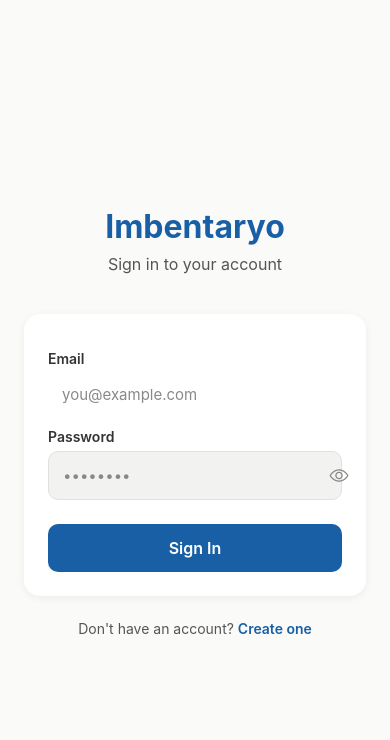
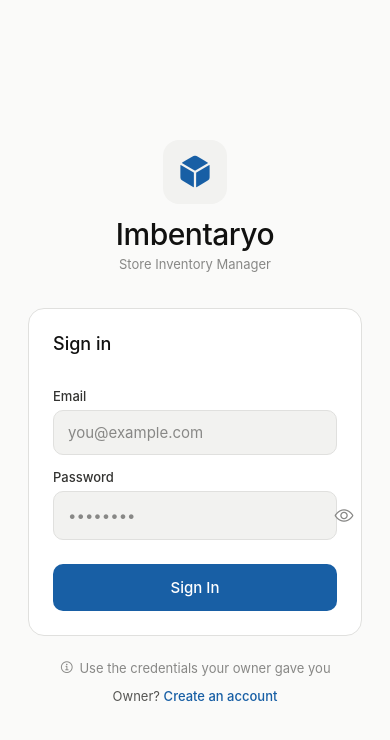
Before and after one commit to shanaczane/final-project-group-10, a React Native app: screen / in a window 390 px wide. Shown: the top 740 px of the page. Built offline with nearby package versions, Linux system fonts and the light colour scheme; no server answers.

Commit message:
feat: update login screen to match PRD spec with helper hint

```diff
--- a/screens/auth/Login/LoginScreen.tsx
+++ b/screens/auth/Login/LoginScreen.tsx
@@ -33,11 +33,9 @@ export function LoginScreen({ onNavigateToSignup }: Props) {
       Alert.alert('Error', 'Please enter your email and password.');
       return;
     }
-
     setLoading(true);
     const { error } = await signIn(email.trim(), password);
     setLoading(false);
-
     if (error) {
       Alert.alert('Login Failed', error);
     }
@@ -49,10 +47,17 @@ export function LoginScreen({ onNavigateToSignup }: Props) {
       behavior={Platform.OS === 'ios' ? 'padding' : 'height'}
     >
       <View style={styles.inner}>
-        <Text style={styles.appTitle}>Imbentaryo</Text>
-        <Text style={styles.subtitle}>Sign in to your account</Text>
+        <View style={styles.logoArea}>
+          <View style={styles.logoMark}>
+            <Ionicons name="cube" size={36} color={colors.primary} />
+          </View>
+          <Text style={styles.appTitle}>Imbentaryo</Text>
+          <Text style={styles.tagline}>Store Inventory Manager</Text>
+        </View>
 
         <View style={styles.form}>
+          <Text style={styles.formHeading}>Sign in</Text>
+
           <Text style={styles.label}>Email</Text>
           <TextInput
             style={styles.input}
@@ -68,7 +73,7 @@ export function LoginScreen({ onNavigateToSignup }: Props) {
           <Text style={styles.label}>Password</Text>
           <View style={styles.inputWrapper}>
             <TextInput
-              style={styles.input}
+              style={styles.inputInner}
               placeholder="••••••••"
               placeholderTextColor={colors.textMuted}
               value={password}
@@ -101,10 +106,17 @@ export function LoginScreen({ onNavigateToSignup }: Props) {
           </Pressable>
         </View>
 
-        <Pressable onPress={onNavigateToSignup} style={styles.linkRow}>
-          <Text style={styles.linkText}>
-            Don't have an account?{' '}
-            <Text style={styles.link}>Create one</Text>
+        <View style={styles.helperHint}>
+          <Ionicons name="information-circle-outline" size={15} color={colors.textMuted} />
+          <Text style={styles.helperHintText}>
+            Use the credentials your owner gave you
+          </Text>
+        </View>
+
+        <Pressable onPress={onNavigateToSignup} style={styles.ownerLink}>
+          <Text style={styles.ownerLinkText}>
+            Owner?{' '}
+            <Text style={styles.ownerLinkAction}>Create an account</Text>
           </Text>
         </Pressable>
       </View>
--- a/screens/auth/Login/loginscreen.style.ts
+++ b/screens/auth/Login/loginscreen.style.ts
@@ -10,37 +10,61 @@ export function createStyles(colors: Colors) {
     inner: {
       flex: 1,
       justifyContent: 'center',
-      paddingHorizontal: 24,
+      paddingHorizontal: 28,
+    },
+    logoArea: {
+      alignItems: 'center',
+      marginBottom: 36,
+    },
+    logoMark: {
+      width: 64,
+      height: 64,
+      borderRadius: 16,
+      backgroundColor: colors.cardBackground,
+      alignItems: 'center',
+      justifyContent: 'center',
+      marginBottom: 12,
     },
     appTitle: {
-      fontSize: 32,
-      fontWeight: '700',
-      color: colors.primary,
-      textAlign: 'center',
-      marginBottom: 8,
+      fontSize: 30,
+      fontWeight: '500',
+      color: colors.textPrimary,
+      letterSpacing: -0.5,
     },
-    subtitle: {
-      fontSize: 16,
-      color: colors.textSecondary,
-      textAlign: 'center',
-      marginBottom: 40,
+    tagline: {
+      fontSize: 13,
+      color: colors.textMuted,
+      marginTop: 4,
     },
     form: {
       backgroundColor: colors.surface,
       borderRadius: 16,
       padding: 24,
-      shadowColor: '#000',
-      shadowOffset: { width: 0, height: 2 },
-      shadowOpacity: 0.06,
-      shadowRadius: 8,
-      elevation: 3,
+      borderWidth: 1,
+      borderColor: colors.border,
+    },
+    formHeading: {
+      fontSize: 18,
+      fontWeight: '500',
+      color: colors.textPrimary,
+      marginBottom: 20,
     },
     label: {
-      fontSize: 14,
-      fontWeight: '600',
+      fontSize: 13,
+      fontWeight: '500',
       color: colors.labelText,
       marginBottom: 6,
-      marginTop: 12,
+      marginTop: 14,
+    },
+    input: {
+      borderWidth: 1,
+      borderColor: colors.border,
+      borderRadius: 10,
+      paddingHorizontal: 14,
+      paddingVertical: 12,
+      fontSize: 15,
+      color: colors.textPrimary,
+      backgroundColor: colors.inputBackground,
     },
     inputWrapper: {
       flexDirection: 'row',
@@ -50,7 +74,7 @@ export function createStyles(colors: Colors) {
       borderRadius: 10,
       backgroundColor: colors.inputBackground,
     },
-    input: {
+    inputInner: {
       flex: 1,
       paddingHorizontal: 14,
       paddingVertical: 12,
@@ -72,21 +96,32 @@ export function createStyles(colors: Colors) {
       opacity: 0.6,
     },
     buttonText: {
-      color: '#FFFFFF',
-      fontSize: 16,
-      fontWeight: '600',
+      color: '#ffffff',
+      fontSize: 15,
+      fontWeight: '500',
     },
-    linkRow: {
+    helperHint: {
+      flexDirection: 'row',
+      alignItems: 'center',
+      justifyContent: 'center',
+      gap: 5,
       marginTop: 24,
+    },
+    helperHintText: {
+      fontSize: 13,
+      color: colors.textMuted,
+    },
+    ownerLink: {
       alignItems: 'center',
+      marginTop: 12,
     },
-    linkText: {
-      fontSize: 14,
+    ownerLinkText: {
+      fontSize: 13,
       color: colors.textSecondary,
     },
-    link: {
+    ownerLinkAction: {
       color: colors.primary,
-      fontWeight: '600',
+      fontWeight: '500',
     },
   });
 }
```
